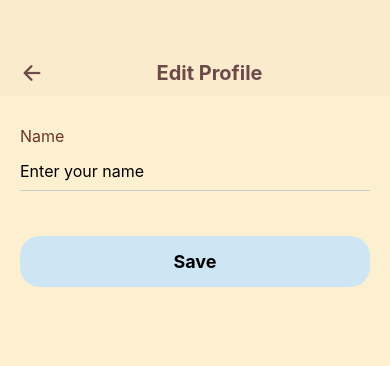
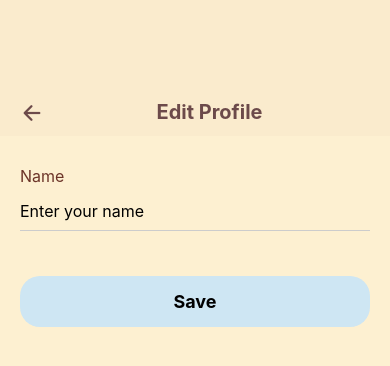
Before and after one commit to simone-lofaso/quiet-quest, a React Native app: screen /editProfile in a window 390 px wide. Shown: the top 366 px of the page. Built offline with nearby package versions, Linux system fonts and the light colour scheme.

Commit message:
update default-image

```diff
--- a/src/pages/editProfile.js
+++ b/src/pages/editProfile.js
@@ -65,8 +65,7 @@ const styles = StyleSheet.create({
 
   header: {
     flexDirection: 'row',
-    alignItems: 'center',
-    paddingTop: 60,
+    paddingTop: 100,
     paddingHorizontal: 20,
     backgroundColor: '#FAEBCD',
     paddingBottom: 10,
```
Also changed, not shown: assets/adaptive-icon.png (deleted), assets/default-profile.png.
